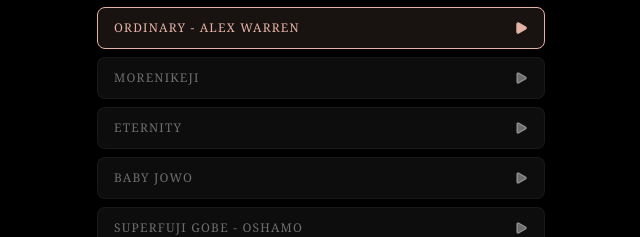
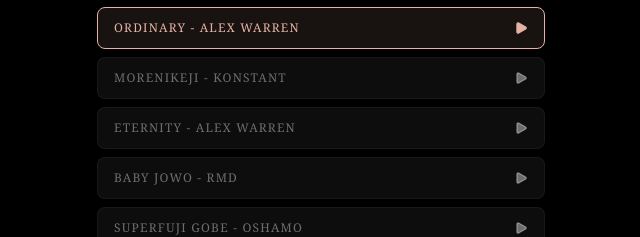
Before and after one commit to temidayoxyz/7YMT, a React (Vite) app: page / in a window 1280 px wide. Shown: the part 332-569 px from the top of the page, without its empty margins (319-959 px from the left). Built offline with nearby package versions, Linux system fonts and the light colour scheme.

Commit message:
fix: Update credits and playlist details
Refine song credits to include artists and shorten "Temidayo" to "Temi" in starring credits. Remove unused GitHub Actions workflow file.

```diff
--- a/src/App.tsx
+++ b/src/App.tsx
@@ -13,15 +13,15 @@ const PLAYLIST = [
     url: "https://www.dropbox.com/scl/fi/oueetus8tmdq99ho2ye5w/Alex-Warren-Ordinary-Official-Video.mp3?rlkey=pd8c6x1a41n9y04qph8ny47k9&st=xhnktyom&raw=1"
   },
   {
-    title: "Morenikeji",
+    title: "Morenikeji - Konstant",
     url: "https://www.dropbox.com/scl/fi/w5gmn0mrrst5xao0fm79n/MORENIKEJI.mp3?rlkey=0ckaxetg3w1oi9yehz709e3r8&st=svieaw1t&raw=1"
   },
   {
-    title: "Eternity",
+    title: "Eternity - Alex Warren",
     url: "https://www.dropbox.com/scl/fi/rimo8qkkgslmugboq0eil/Eternity.mp3?rlkey=bxkr16a3uwu67q02vnsbp00cg&st=h0i5p3fs&raw=1"
   },
   {
-    title: "Baby Jowo",
+    title: "Baby Jowo - RMD",
     url: "https://www.dropbox.com/scl/fi/zt9l3jfencznio0rkg73j/Baby-Jowo.mp3?rlkey=jfm3s9pudzto8sy1wnkensjop&st=1f1qoty6&raw=1"
   },
   {
@@ -420,7 +420,7 @@ export default function App() {
               <div className="credit-name">Mololuwa ❤️</div>
 
               <div className="credit-role">Starring</div>
-              <div className="credit-name">Moh & Temidayo</div>
+              <div className="credit-name">Moh & Temi</div>
 
               <div className="credit-role">Directed by</div>
               <div className="credit-name">Temidayo</div>
@@ -446,16 +446,18 @@ export default function App() {
           <motion.div
             initial={{ opacity: 0 }}
             animate={{ opacity: 1 }}
-            className="absolute inset-0 z-[2000] flex flex-col items-center justify-center bg-black"
+            className="absolute inset-0 z-[2000] flex flex-col items-center justify-center bg-black px-6 text-center"
           >
              <motion.div
               animate={{ rotate: 360 }}
               transition={{ duration: 20, repeat: Infinity, ease: "linear" }}
               className="text-red-900/20 mb-8"
             >
-              <Heart size={120} fill="currentColor" />
+              <Heart size={80} fill="currentColor" />
             </motion.div>
-            <h2 className="font-serif text-2xl mb-8 text-[var(--rose-gold)] uppercase tracking-[0.3em]">To many more years...</h2>
+            <h2 className="font-serif text-xl md:text-2xl mb-8 text-[var(--rose-gold)] uppercase tracking-[0.3em] leading-relaxed">
+              To many more years...
+            </h2>
             <button
               onClick={resetExperience}
               className="px-8 py-2 border border-[var(--rose-gold)] rounded-full text-[var(--rose-gold)] text-xs uppercase tracking-[0.2em] hover:bg-[var(--rose-gold)]/10 transition-all"
```
Also changed, not shown: 1 other file (tests, documents, lock files or other folders).
